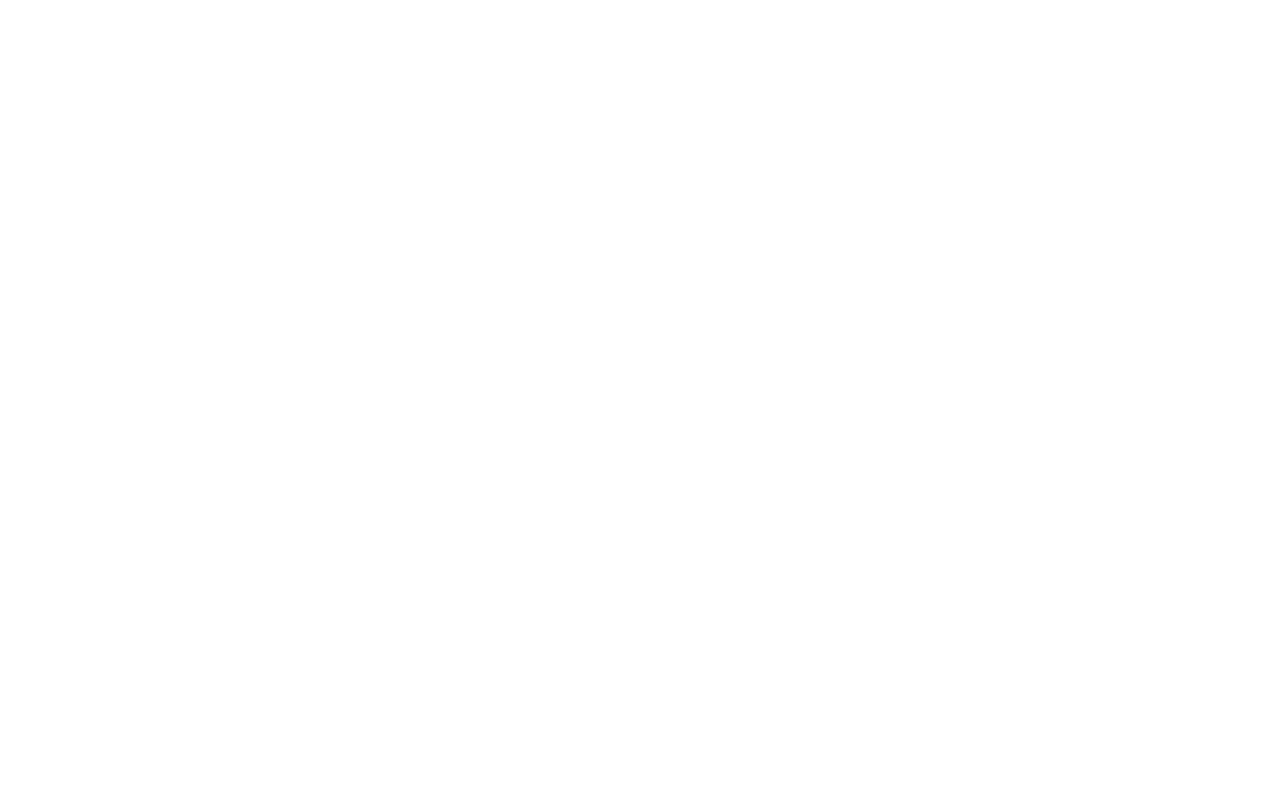
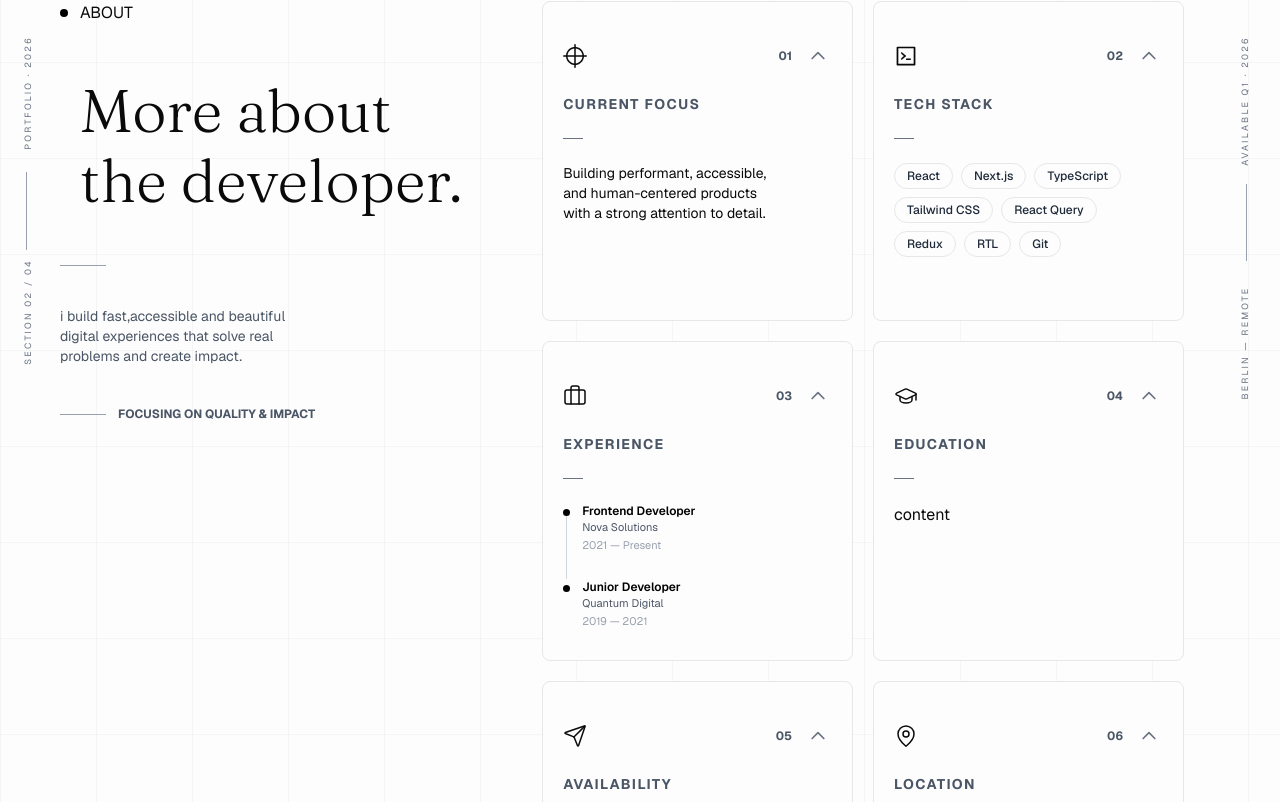
Before and after one commit to Amr-Oraby/portfolio, a Next.js app: page / in a window 1280 px wide. Shown: the part 898-1700 px from the top of the page. Before the commit the page ends 879 px from the top, so only its background shows below. Built offline with nearby package versions, Linux system fonts and the light colour scheme.

Commit message:
Create About Section

```diff
--- /dev/null
+++ b/app/features/about/About.tsx
@@ -0,0 +1,122 @@
+import { fraunces } from "@/public/fonts/Fraunces";
+import LeftSideLabel from "../hero/LeftSideLabel";
+import RightSideLabel from "../hero/RightSideLabel";
+import Accordion from "./Accordion";
+
+import { Briefcase, GraduationCap, Send, MapPin } from "lucide-react";
+import { SlTarget } from "react-icons/sl";
+import { AiOutlineCode } from "react-icons/ai";
+import SkillsList from "./SkillList";
+import Focus from "./Focus";
+import Location from "./Location";
+import ExperienceTimeline from "./ExperienceTimeline";
+
+const accordionData = [
+  {
+    index: "01",
+    hidden: "",
+    icon: <SlTarget className="w-6 h-6 stroke-[1.5]" />,
+    header: "CURRENT FOCUS",
+    content: <Focus />,
+  },
+  {
+    index: "02",
+    hidden: "",
+    icon: <AiOutlineCode className="w-6 h-6 stroke-[1.5]" />,
+    header: "TECH STACK",
+    content: <SkillsList />,
+  },
+  {
+    index: "03",
+    hidden: "",
+    icon: <Briefcase className="w-6 h-6 stroke-[1.5]" />,
+    header: "EXPERIENCE",
+    content: (
+      <ExperienceTimeline
+        items={[
+          {
+            id: "1",
+            title: "Frontend Developer",
+            company: "Nova Solutions",
+            period: "2021 — Present",
+          },
+          {
+            id: "2",
+            title: "Junior Developer",
+            company: "Quantum Digital",
+            period: "2019 — 2021",
+          },
+        ]}
+      />
+    ),
+  },
+  {
+    index: "04",
+    hidden: "",
+    icon: <GraduationCap className="w-6 h-6 stroke-[1.5]" />,
+    header: "EDUCATION",
+    content: <p>content</p>,
+  },
+  {
+    index: "05",
+    hidden: "hidden md:block",
+    icon: <Send className="w-6 h-6 stroke-[1.5]" />,
+    header: "AVAILABILITY",
+    content: <p>content</p>,
+  },
+  {
+    index: "06",
+    hidden: "hidden md:block",
+    icon: <MapPin className="w-6 h-6 stroke-[1.5]" />,
+    header: "LOCATION",
+    content: <Location />,
+  },
+];
+
+function About() {
+  return (
+    <div className="min-h-[600px] relative flex flex-col sm:flex-row gap-6 md:gap-8 xl:gap-20 2xl:gap-30  justify-between items-center sm:items-start py-15 px-5 sm:px-10 md:px-15  pr-5 sm:pr-14 md:pr-24">
+      <LeftSideLabel sectionNum={2} />
+      <RightSideLabel />
+      <div className="text ">
+        <div className="flex items-center  ">
+          <span className="w-2 h-2 bg-black rounded-full mr-3"></span>
+          <span>ABOUT</span>
+        </div>
+
+        <div
+          className={`${fraunces.className} pt-10 sm:ml-5 -space-y-5 font-light `}
+        >
+          <h1 className="text-[35px] sm:text-[40px] xl:text-[60px]">
+            More about
+          </h1>
+          <h1 className="text-[35px] sm:text-[40px] xl:text-[60px]">
+            the developer.
+          </h1>
+        </div>
+
+        <div className="mt-10 space-y-10">
+          <div className="w-11.5 h-px bg-gray-400 "></div>
+          <p className="text-gray-600 text-sm max-w-[230px]">
+            i build fast,accessible and beautiful digital experiences that solve
+            real problems and create impact.
+          </p>
+          <div className="flex gap-3 items-center">
+            <div className="w-11.5 h-px bg-gray-400"></div>
+            <div className="text-gray-600 font-bold text-xs">
+              FOCUSING ON QUALITY & IMPACT
+            </div>
+          </div>
+        </div>
+      </div>
+
+      <div className="accordion grid grid-cols-[repeat(auto-fill,minmax(260px,1fr))] gap-5 flex-1">
+        {accordionData.map((acc) => (
+          <Accordion key={acc.index} data={acc} />
+        ))}
+      </div>
+    </div>
+  );
+}
+
+export default About;
--- /dev/null
+++ b/app/features/about/Accordion.tsx
@@ -0,0 +1,58 @@
+"use client";
+import { ReactNode, useState } from "react";
+type AccordionItem = {
+  index: string;
+  hidden: string;
+  icon: ReactNode;
+  header: string;
+  content: ReactNode;
+};
+function Accordion({ data }: { data: AccordionItem }) {
+  const [isOpen, setIsOpen] = useState(true);
+  return (
+    <div
+      onClick={() => setIsOpen((o) => !o)}
+      className={` ${data.hidden} border  border-gray-200 bg-[#FDFDFD] rounded-md ${isOpen ? "h-[320px] py-10" : "h-[65px] py-5"}   px-5 hover:-translate-y-[5px] transition-transform duration-300`}
+    >
+      <div className="flex items-center justify-between mb-6 cursor-pointer">
+        <div className="flex text-xs font-bold items-center gap-3 ">
+          <span>{data.icon}</span>
+          {!isOpen && <span>{data.header}</span>}
+        </div>
+        <div className="flex gap-3 items-center">
+          <span className="text-xs text-gray-600 font-bold">{data.index}</span>
+          <button className="cursor-pointer flex items-center justify-center p-1">
+            <svg
+              className={`w-5 h-5 text-gray-500 transition-transform duration-300 ${
+                isOpen ? "rotate-180" : "rotate-0"
+              }`}
+              fill="none"
+              viewBox="0 0 24 24"
+              stroke="currentColor"
+              strokeWidth={2}
+            >
+              <path
+                strokeLinecap="round"
+                strokeLinejoin="round"
+                d="M19 9l-7 7-7-7"
+              />
+            </svg>
+          </button>
+        </div>
+      </div>
+      {isOpen && (
+        <>
+          <div className="mb-6">
+            <h2 className="text-sm text-gray-600 font-bold mb-6 tracking-widest">
+              {data.header}
+            </h2>
+            <div className="w-5 h-px bg-gray-500 "></div>
+          </div>
+          <div className="content">{data.content}</div>
+        </>
+      )}
+    </div>
+  );
+}
+
+export default Accordion;
--- /dev/null
+++ b/app/features/about/ExperienceTimeline.tsx
@@ -0,0 +1,42 @@
+// components/experience-timeline.tsx
+
+type ExperienceItem = {
+  id: string;
+  title: string;
+  company: string;
+  period: string;
+};
+
+interface ExperienceTimelineProps {
+  items: ExperienceItem[];
+}
+
+export default function ExperienceTimeline({ items }: ExperienceTimelineProps) {
+  return (
+    <ol>
+      {items.map((item, index) => {
+        const isLast = index === items.length - 1;
+        return (
+          <li key={item.id} className="flex gap-3">
+            {/* rail: bullet + connecting line */}
+            <div className="flex flex-col items-center" aria-hidden="true">
+              <span className="mt-1.5 h-[7px] w-[7px] shrink-0 rounded-full bg-black" />
+              {!isLast && <span className="w-px flex-1 bg-gray-300" />}
+            </div>
+
+            {/* content */}
+            <div className={isLast ? "" : "pb-6"}>
+              <h3 className="text-xs font-semibold text-black">{item.title}</h3>
+              <p className="text-[11px] leading-relaxed text-gray-600">
+                {item.company}
+              </p>
+              <p className="text-[11px] leading-relaxed text-gray-400">
+                {item.period}
+              </p>
+            </div>
+          </li>
+        );
+      })}
+    </ol>
+  );
+}
--- /dev/null
+++ b/app/features/about/Focus.tsx
@@ -0,0 +1,10 @@
+function Focus() {
+  return (
+    <p className="text-sm max-w-[215px]">
+      Building performant, accessible, and human-centered products with a strong
+      attention to detail.
+    </p>
+  );
+}
+
+export default Focus;
--- /dev/null
+++ b/app/features/about/Location.tsx
@@ -0,0 +1,9 @@
+function Location() {
+  return (
+    <p className="text-[13px] max-w-[140px] leading-5.5">
+      Mansoura,Egypt Available to work remotely worldwise
+    </p>
+  );
+}
+
+export default Location;
--- /dev/null
+++ b/app/features/about/SkillList.tsx
@@ -0,0 +1,36 @@
+import React from "react";
+
+const skills: string[] = [
+  "React",
+  "Next.js",
+  "TypeScript",
+  "Tailwind CSS",
+  "React Query",
+  "Redux",
+  "RTL",
+  "Git",
+];
+
+interface SkillBadgeProps {
+  skill: string;
+}
+
+function SkillBadge({ skill }: SkillBadgeProps) {
+  return (
+    <span className="px-3 py-1 text-xs font-medium text-gray-800 border border-gray-200 rounded-full">
+      {skill}
+    </span>
+  );
+}
+
+function SkillsList() {
+  return (
+    <div className="flex flex-wrap gap-2">
+      {skills.map((skill, index) => (
+        <SkillBadge key={index} skill={skill} />
+      ))}
+    </div>
+  );
+}
+
+export default SkillsList;
--- a/app/features/hero/Hero.tsx
+++ b/app/features/hero/Hero.tsx
@@ -10,10 +10,10 @@
   return (
     <>
       <Navbar />
-      <main className="pb-25  pt-12.5 w-full font-sans text-gray-900   min-h-134.75 mx-auto ">
+      <main className="pb-15  pt-12.5 w-full font-sans text-gray-900   min-h-134.75 mx-auto ">
         <div className=" relative">
           <HeroTopBar />
-          <LeftSideLabel />
+          <LeftSideLabel sectionNum={1} />
           <RightSideLabel />
           <HeroContent />
           <HeroBottomBar />
--- a/app/features/hero/LeftSideLabel.tsx
+++ b/app/features/hero/LeftSideLabel.tsx
@@ -1,4 +1,4 @@
-function LeftSideLabel() {
+function LeftSideLabel({ sectionNum }: { sectionNum: number }) {
   return (
     <>
       <div className="hidden md:block absolute left-[26px] top-[152px] -translate-x-1/2 -translate-y-1/2 -rotate-90 origin-center">
@@ -9,7 +9,7 @@
       <div className="hidden md:block absolute left-[26px] top-[231px] w-px h-[78px] bg-gray-400"></div>
       <div className="hidden md:block absolute left-[26px] top-[371px] -translate-x-1/2 -translate-y-1/2 -rotate-90 origin-center">
         <span className="text-[9px] tracking-[0.25em] text-gray-500 uppercase whitespace-nowrap">
-          Section 01 / 04
+          Section 0{sectionNum} / 04
         </span>
       </div>
     </>
--- a/app/page.tsx
+++ b/app/page.tsx
@@ -1,10 +1,12 @@
 import { HomeBackground } from "@/components/HomeBackground";
 import Hero from "./features/hero/Hero";
+import About from "./features/about/About";
 
 export default function Page() {
   return (
     <HomeBackground>
       <Hero />
+      <About />
     </HomeBackground>
   );
 }
```
